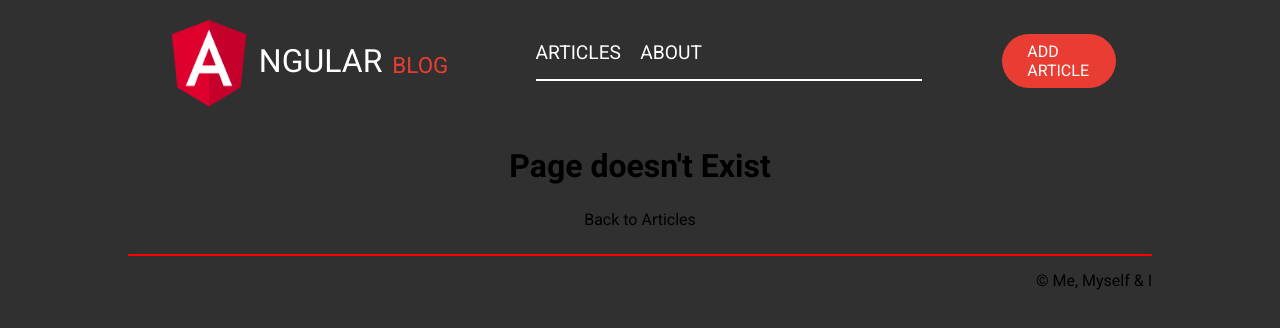
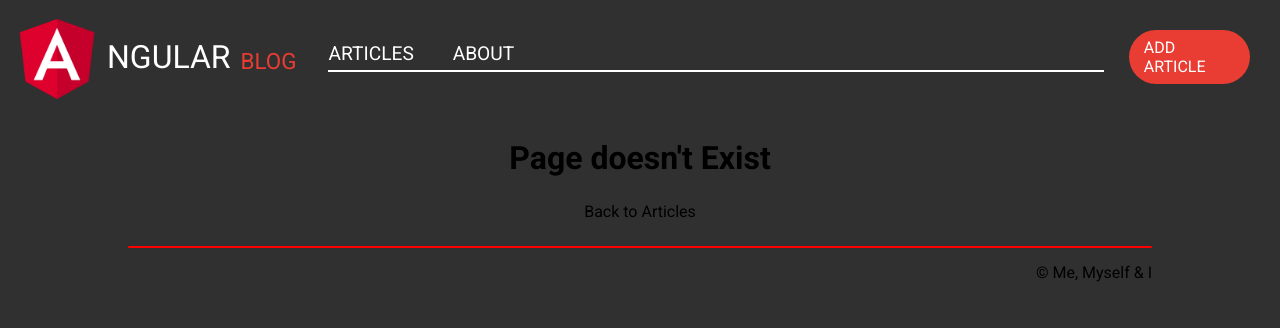
Before and after one commit to davidevignozzi/ng6-blog, an Angular app: page /404 in a window 1280 px wide. Shown: the top 328 px of the page. Built offline with nearby package versions, Linux system fonts and the light colour scheme.

Commit message:
Adjustment Navbar style

```diff
--- a/src/app/article-list/article-list.component.css
+++ b/src/app/article-list/article-list.component.css
@@ -51,9 +51,9 @@
 
 p{
     margin-top: 14px;
+    margin-bottom: 14px;
     font-size: 13px;
     font-weight: bold;
-    margin-bottom: 9px;
 }
 .article-info a{
     font-size: 11px;
--- a/src/app/article/article.component.css
+++ b/src/app/article/article.component.css
@@ -1,6 +1,45 @@
 .article{
+    height: 83vh;
     margin: 0 10%;
 }
+.container{
+    display: flex;
+    align-self: center;
+    justify-content: center;
+    align-content: center;
+}
 .article-img{
-    width: 250px;
+    width: 530px;
+    height: 470px;
 }
+.article-img img{
+    width: 100%;
+    height: 100%;
+    border-top-left-radius: 30px;
+    border-top-right-radius: 30px;
+}
+
+.article-content{
+    width: 834px;
+    height: fit-content;
+    border-top-left-radius: 30px;
+    border-top-right-radius: 30px;
+    background-color: #ffffff;
+    padding-top: 47px;
+    padding-left: 56px;
+    padding-right: 50px;
+    padding-bottom: 60px;
+
+}
+
+.title{
+    margin-bottom: 34px;
+}
+
+.article-content p{
+    overflow-x: scroll;
+}
+
+p::-webkit-scrollbar {
+    display: none;
+}
--- a/src/app/article/article.component.html
+++ b/src/app/article/article.component.html
@@ -1,12 +1,19 @@
 <div class="article">
+
+  <div class="container">
     <div class="article-img">
       <img [src]="article.imageUrl" alt="">
     </div>
+
+    <div class="article-content">
       <div class="title">
         <h1>{{ article.title }}</h1>
       </div>
-  <div class="meta-info">
+      <!-- <div class="meta-info">
         {{ article.date.toDateString() }}
-  </div>
+      </div> -->
       <p [innerHTML]="article.content"></p>
     </div>
+  </div>
+
+</div>
--- a/src/app/mock-articles.ts
+++ b/src/app/mock-articles.ts
@@ -16,12 +16,16 @@
 
     {
         id: 1,
-        title: 'My first article',
-        content: 'Lorem, ipsum dolor sit amet consectetur adipisicing elit. Possimus delectus veniam aliquid excepturi nihil accusantium eaque, ullam illum in officia voluptatem. Deleniti dolorem eveniet deserunt corrupti atque corporis sint unde!',
-        description: 'First Article',
+        title: 'Title',
+        content: `Lorem, ipsum dolor sit amet consectetur adipisicing elit. Possimus delectus veniam aliquid excepturi nihil accusantium eaque, ullam illum in officia voluptatem. Deleniti dolorem eveniet deserunt corrupti atque corporis sint unde!
+        <br />
+        <br />
+        Lorem Ipsum is simply dummy text of the printing and typesetting industry. Lorem Ipsum has been the industry's standard dummy text ever since the 1500s, when an unknown printer took a galley of type and scrambled it to make a type specimen book. It has survived not only five centuries, but also the leap into electronic typesetting, remaining essentially unchanged. It was popularised in the 1960s with the release of Letraset sheets containing Lorem Ipsum passages, and more recently with desktop publishing software like Aldus PageMaker including versions of Lorem Ipsum.
+        `,
+        description: 'Lorem Ipsum Dolor Sit Amet Consecutor',
         key: 'First Article',
         date: new Date('December 17, 1995 03:24:00'),
-        imageUrl: 'https://upload.wikimedia.org/wikipedia/commons/c/cf/Angular_full_color_logo.svg'
+        imageUrl: 'https://quantdare.com/wp-content/uploads/2017/10/World-connection.jpg'
     },
 
     {
--- a/src/app/nav-bar/nav-bar.component.css
+++ b/src/app/nav-bar/nav-bar.component.css
@@ -6,13 +6,13 @@
     display: flex;
     flex-direction: column;
     justify-content: center;
+    align-items: center;
     margin-bottom: 25px;
 }
 .header{
     display: flex;
     align-items: center;
-    width: calc(100% - (10%*2));
-    margin: 0 9.5%;
+    width: 100%
 }
 h1{
     font-weight: unset;
@@ -20,8 +20,6 @@
     padding: 7px;
 }
 .img-container{
-    width: 350px;
-    height: 108px;
     display: flex;
     justify-content: center;
     align-content: center;
@@ -41,14 +39,15 @@
 
 nav{
     width: 100%;
-    padding-bottom: 15px;
-    margin: 0 50px;
+    margin-top: 10px;
+    padding-bottom: 5px;
+    margin: 0 25px;
     border-bottom: 2px solid white;
 }
 nav a{
     font-size: 1.2em;
+    padding-bottom: 5px;
     margin-left: 5%;
-    padding-bottom: 15px;
 }
 nav a:first-of-type{
     margin-left: 0;
@@ -60,8 +59,8 @@
 }
 
 .add-article{
-    width: 300px;
-    margin: 0 30px;
+    width: 200px;
+    margin-right: 30px;
     display: flex;
     justify-content: center;
 }
@@ -69,5 +68,5 @@
 .add-article a{
     background-color: #e93d33;
     border-radius: 30px;
-    padding: 8px 25px;
+    padding: 8px 15px;
 }
```
Also changed, not shown: src/assets/World-connection.jpg (added). Lines whose indentation alone changed are shown as unchanged.
